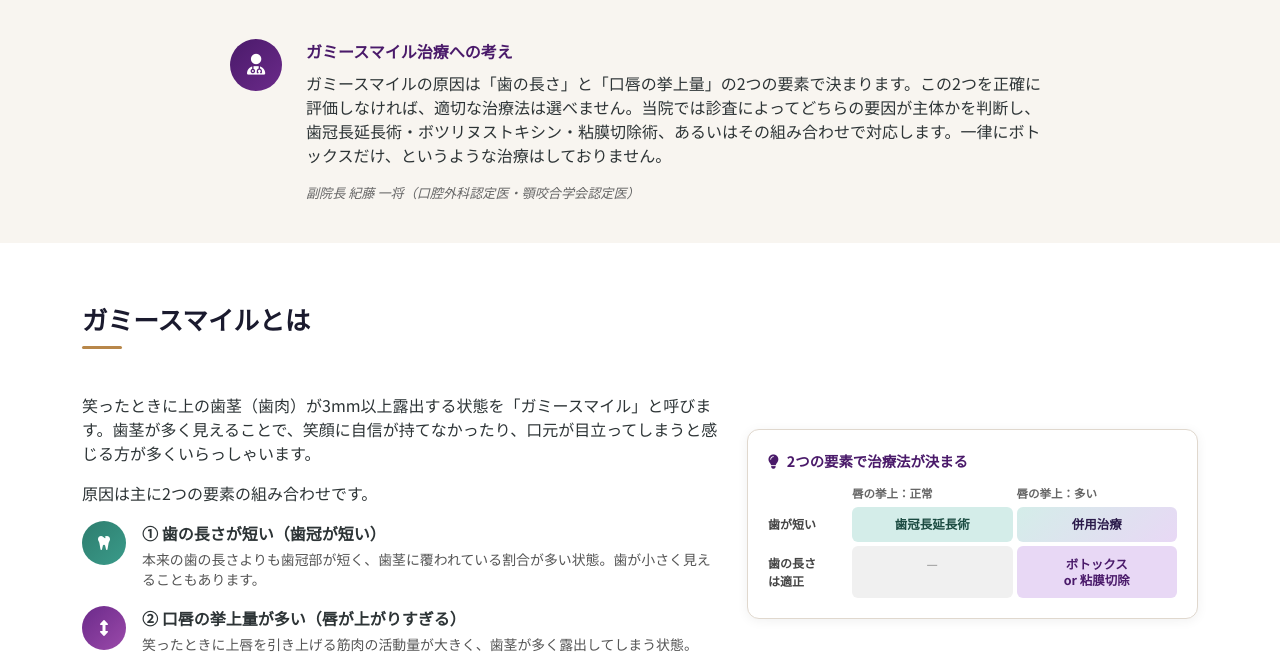
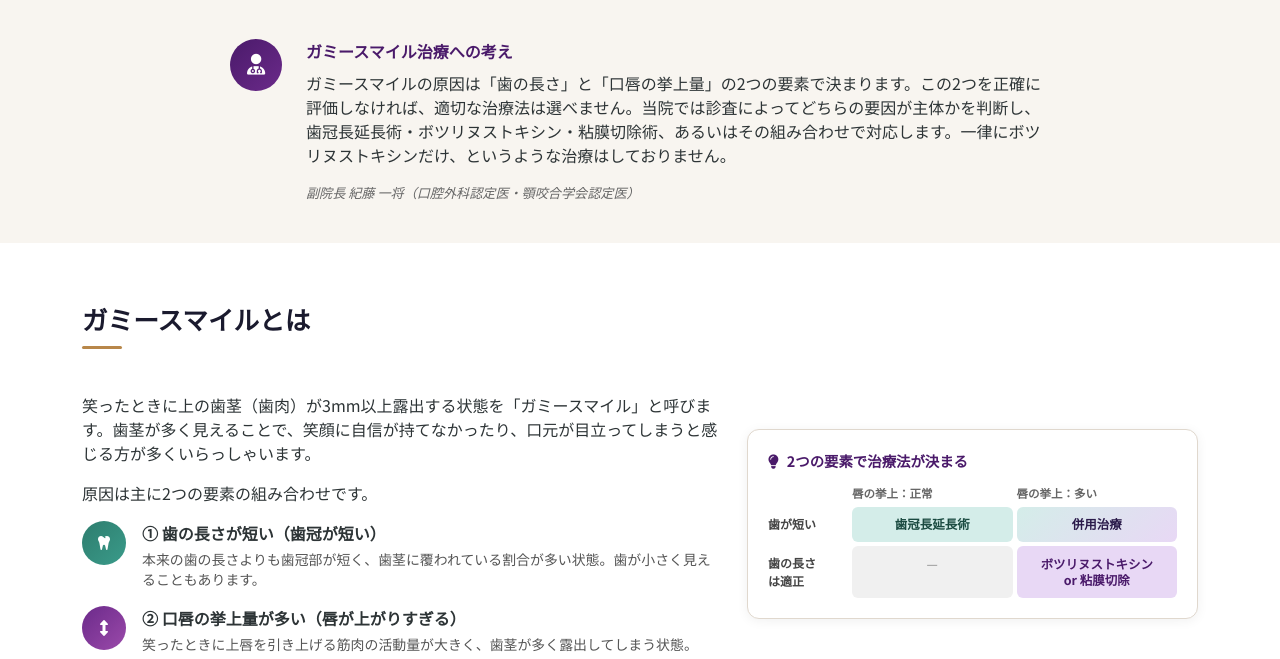
Before and after one commit to kitwo0623-maker/dental-clinic, a Flask app: page /gummy-smile in a window 1280 px wide. Shown: the part 448-1107 px from the top of the page. Run offline with Flask 3, Linux system fonts and the light colour scheme.

Commit message:
「ボトックス」を「ボツリヌストキシン」に統一 (#36)
Co-authored-by: Claude <noreply@anthropic.com>

```diff
--- a/templates/gummy_smile.html
+++ b/templates/gummy_smile.html
@@ -79,7 +79,7 @@
       <div class="gs-iph-icon-wrap"><i class="fas fa-user-md"></i></div>
       <div class="gs-iph-text">
         <div class="gs-iph-title">ガミースマイル治療への考え</div>
-        <p>ガミースマイルの原因は「歯の長さ」と「口唇の挙上量」の2つの要素で決まります。この2つを正確に評価しなければ、適切な治療法は選べません。当院では診査によってどちらの要因が主体かを判断し、歯冠長延長術・ボツリヌストキシン・粘膜切除術、あるいはその組み合わせで対応します。一律にボトックスだけ、というような治療はしておりません。</p>
+        <p>ガミースマイルの原因は「歯の長さ」と「口唇の挙上量」の2つの要素で決まります。この2つを正確に評価しなければ、適切な治療法は選べません。当院では診査によってどちらの要因が主体かを判断し、歯冠長延長術・ボツリヌストキシン・粘膜切除術、あるいはその組み合わせで対応します。一律にボツリヌストキシンだけ、というような治療はしておりません。</p>
         <div class="gs-iph-sig">副院長 紀藤 一将（口腔外科認定医・顎咬合学会認定医）</div>
       </div>
     </div>
@@ -128,7 +128,7 @@
             <div class="gs-dh-row">
               <div class="gs-dh-label">歯の長さ<br>は適正</div>
               <div class="gs-dh-cell gs-cell-none">—</div>
-              <div class="gs-dh-cell gs-cell-b">ボトックス<br>or 粘膜切除</div>
+              <div class="gs-dh-cell gs-cell-b">ボツリヌストキシン<br>or 粘膜切除</div>
             </div>
           </div>
         </div>
@@ -405,7 +405,7 @@
         </div>
       </details>
       <details class="gs-faq-item">
-        <summary class="gs-faq-q">他院でボトックスを勧められましたが、それだけで大丈夫ですか？</summary>
+        <summary class="gs-faq-q">他院でボツリヌストキシンを勧められましたが、それだけで大丈夫ですか？</summary>
         <div class="gs-faq-a">
           歯冠が短いことが主な原因の場合、ボツリヌストキシンだけでは根本的な改善が難しいことがあります。当院では歯の長さと口唇の動きを総合的に評価した上で治療法を選択しますので、一度診査を受けられることをお勧めします。
         </div>
```
